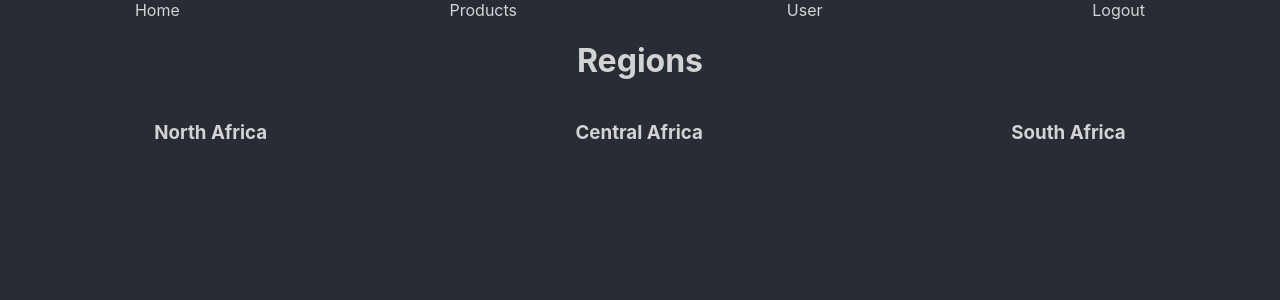
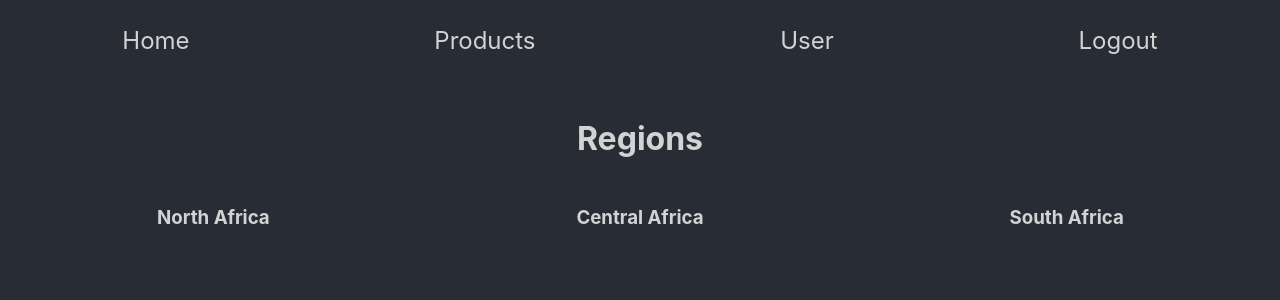
Before and after one commit to Build-Week-African-Marketplace-One/front-end, a React (Create React App) app: page /products in a window 1280 px wide. Shown: the top 300 px of the page. Built offline with nearby package versions, Linux system fonts and the light colour scheme.

Commit message:
Added some styling

```diff
--- a/src/components/Home.js
+++ b/src/components/Home.js
@@ -1,11 +1,13 @@
 import React from "react";
-
+import "../styles/Home.css"
 
 export default function Home() {
 
     return(
-        <div>
-            <h1>Welcome to our market</h1>
+        <div id="home-container">
+            <div className="home-container">
+                <h1 id="greeting">Welcome to our market</h1>
+            </div>
         </div>
     )
 }
--- a/src/components/User.js
+++ b/src/components/User.js
@@ -3,6 +3,7 @@ import NewProduct from "./NewProduct";
 import {newUser} from "../initialValues/InitialValues";
 import axiosWithAuth from "./axiosWithAuth/axiosWithAuth";
 import UserInfo from "./UserInfo";
+import "../styles/User.css"
 
 
 export default function User(props) {
@@ -21,7 +22,6 @@ export default function User(props) {
                         })
     },[]);
 
-
    const onClick = evt => {
         setIsToggled(!isToggled);
         setUserToggle(false);
@@ -36,7 +36,6 @@ export default function User(props) {
         setUserToggle(false);
         setIsToggled(false);
     }
-
 
     return(
             <div>
--- a/src/styles/Header.css
+++ b/src/styles/Header.css
@@ -1,3 +1,8 @@
+.header {
+    padding-top: 2%;
+    font-size: 1.5rem;
+}
+
 .header-navs {
     display: flex;
     justify-content: space-around;
--- /dev/null
+++ b/src/styles/Home.css
@@ -0,0 +1,27 @@
+#home-container {
+    display: flex;
+    justify-content: center;
+}
+
+.home-container {
+    margin-top: 5%
+}
+
+.home-container{
+    color: white;
+    background-image: url("https://images.unsplash.com/photo-1605319760321-91c129fd463a?ixid=MnwxMjA3fDB8MHxwaG90by1wYWdlfHx8fGVufDB8fHx8&ixlib=rb-1.2.1&auto=format&fit=crop&w=1567&q=80");
+    height: 70vh;
+    width: 80%;
+    background-repeat: no-repeat;
+
+}
+
+
+
+
+
+/*// https://images.unsplash.com/photo-1598357850706-0188bc0372b2?ixlib=rb-1.2.1&ixid=MnwxMjA3fDB8MHxwa*/
+/*// // G90by1wYWdlfHx8fGVufDB8fHx8&auto=format&fit=crop&w=687&q=80*/
+
+/*// https://images.unsplash.com/photo-1584611936667-709b89b7e942?ixid=MnwxMjA3fDB8MHxzZWFyY2h8NDV8fG1hcmtldH*/
+/*// // xlbnwwfHwwfHw%3D&ixlib=rb-1.2.1&auto=format&fit=crop&w=500&q=60*/
--- a/src/styles/Product.css
+++ b/src/styles/Product.css
@@ -2,4 +2,10 @@
     width: 30%;
     padding: 2%;
     margin: 1%;
+    /*border: red 1px solid;*/
 }
+
+.regions {
+    /*border: 1px red solid;*/
+    margin-top: 5%;
+}
--- a/src/styles/ProductInfo.css
+++ b/src/styles/ProductInfo.css
@@ -1,3 +1,34 @@
 img {
     width: 25%;
 }
+
+h3 {
+    flex: 1;
+    background-color: #282c34;
+    padding: 0.5rem;
+    text-align: center;
+    text-decoration: none;
+    transition: all .8s ease-out;
+}
+
+h3:hover,
+h3:focus {
+    background-color: #fff;
+    color: #333;
+}
+
+.product-name {
+
+    flex: 1;
+    background-color: #282c34;
+    padding: 0.5rem;
+    text-align: center;
+    text-decoration: none;
+    transition: all .8s ease-out;
+}
+
+.product-name:hover,
+.product-name:focus {
+    background-color: #fff;
+    color: #333;
+}
--- /dev/null
+++ b/src/styles/User.css
@@ -0,0 +1,4 @@
+.user-img {
+    margin-top: 5%;
+    border: 1px solid red;
+}
```
Also changed, not shown: src/components/NewProduct.js (+1 -9 lines).
